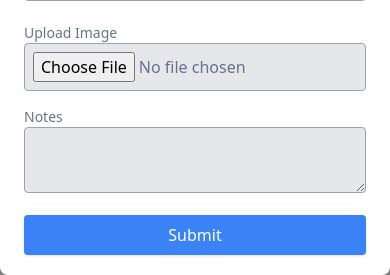
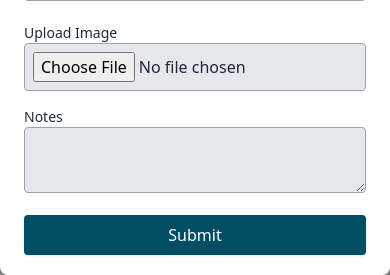
Before and after one commit to remoo69/GoodSamariTAN, a Django app: page /ngos/1/ in a window 390 px wide, after a click on "Donate Now". Shown: the part 823-1098 px from the top of the page. Run offline with Django 5.2, Linux system fonts and the light colour scheme; data comes from the database, SQL or seed files in the repository; style sheets or scripts are compiled from the project's sources; some libraries are stand-ins or nearby versions.

Commit message:
fix error donation form + responsive design

```diff
--- a/application/templates/ngo_detail.html
+++ b/application/templates/ngo_detail.html
@@ -103,8 +103,8 @@
 </div>
 
 <!-- Donation Modal -->
-<div id="donationModal" class="fixed inset-0 z-50 flex items-center justify-center hidden bg-black bg-opacity-50">
-    <div class="relative w-full max-w-md max-h-screen p-6 py-5 overflow-y-auto bg-white rounded-lg sm:max-w-sm scrollbar-visible">
+<div id="donationModal" class="fixed inset-0 z-50 flex items-center justify-center hidden bg-black bg-opacity-50 text-slate-800">
+    <div class="relative w-full max-w-2xl max-h-screen p-6 py-5 overflow-y-auto bg-white rounded-lg scrollbar-visible">
         <!-- Close Button -->
         <button onclick="document.getElementById('donationModal').classList.add('hidden')" class="absolute p-2 text-xl font-bold text-gray-500 top-4 right-4 hover:text-gray-700 sm:text-lg">
             &times;
@@ -179,7 +179,7 @@
             </div>
             <!-- Submit Button -->
             <div class="mt-4 text-center">
-                <button type="submit" class="w-full px-4 py-2 text-white bg-blue-500 rounded shadow sm:w-auto hover:bg-blue-600 focus:outline-none focus:ring-2 focus:ring-blue-400">
+                <button type="submit" class="w-full px-4 py-2 text-white bg-[#004e64] rounded shadow sm:w-auto hover:bg-[#004e64] focus:outline-none focus:ring-2 focus:ring-blue-400">
                     Submit
                 </button>
             </div>
--- a/application/views.py
+++ b/application/views.py
@@ -22,6 +22,7 @@ def donation_view(request):
         width = request.POST.get('width')
         weight = request.POST.get('weight')
         notes = request.POST.get('notes')
+        ngo_id = request.POST.get('ngo')
 
         # Handle image upload
         image = request.FILES.get('image')
@@ -33,6 +34,7 @@ def donation_view(request):
 
         # Save the form data to the database
         try:
+            ngo = NGO.objects.get(id=ngo_id)  # Fetch the NGO instance
             donation = DonationForm.objects.create(
                 name=name,
                 phone=phone,
@@ -46,6 +48,7 @@ def donation_view(request):
                 weight=int(weight) if weight else None,  # Ensure `weight` is an integer
                 notes=notes,
                 image=image,  # Pass the image directly
+                ngo=ngo,  # Set the NGO instance
             )
             # Return success response
             return JsonResponse({'success': True, 'message': 'Donation successfully submitted!', 'image_url': image_url})
```
